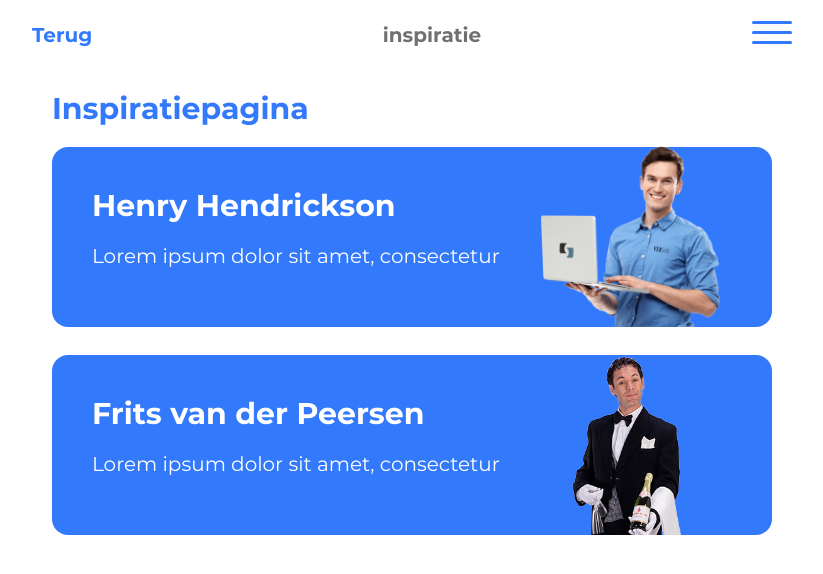
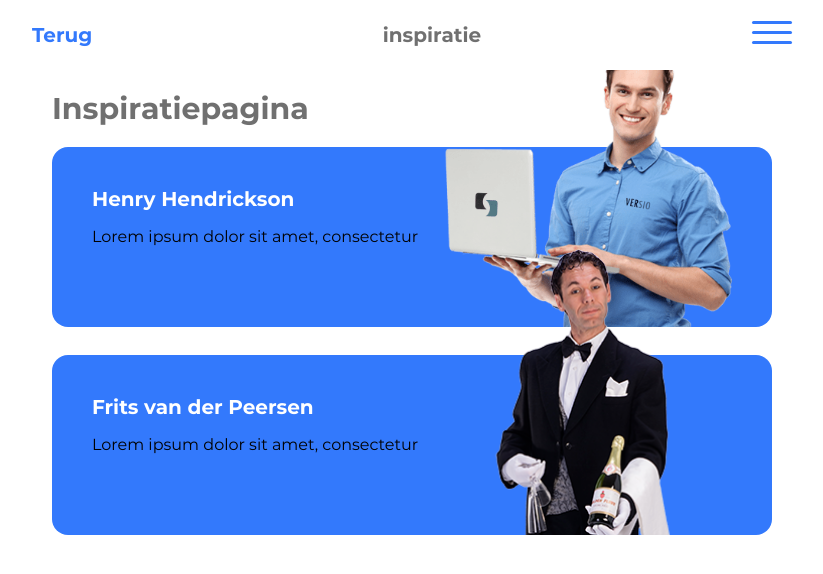
Before and after one commit to bramkorsten/Schmeckapp, a React (Create React App) app in the folder webapp/: page /inspiratie in a window 1280 px wide. Shown: the top 574 px of the page, without its empty margins (228-1051 px from the left). Built offline with nearby package versions, Linux system fonts and the light colour scheme.

Commit message:
removed styling of basic elements in inspiration css

```diff
--- a/webapp/src/pages/home/Home.js
+++ b/webapp/src/pages/home/Home.js
@@ -20,7 +20,7 @@ class Home extends PureComponent {
         <div className={"levelContainer"}>
           <h4>Level 5</h4>
           <div className={"progressbar-outer"}>
-            <div className={"progressbar-inner"} />
+            <div className={"progressbar-inner"} />{" "}
           </div>
           <p className={"xpCounter"}>2070/3850 xp</p>
         </div>
--- a/webapp/src/pages/inspiration/Inspiration.css
+++ b/webapp/src/pages/inspiration/Inspiration.css
@@ -1,22 +1,4 @@
 @import "../../globals/variables.css";
-
-p {
-    font-family: 'Montserrat-Regular';
-    color: white;
-    font-size: 10px;
-}
-
-h1 {
-    font-family: 'Montserrat-Bold';
-    font-size: 30px;
-    color: #3379FC;
-}
-
-h2 {
-    font-family: 'Montserrat-Bold';
-    font-size: 15px;
-    color: #3379FC;
-}
 
 .whiteh2 {
     color: white;
@@ -149,19 +131,7 @@ h2 {
 }
 
 /*media queries*/
-@media only screen and (min-width: 800px) {
-    h2 {
-        font-family: 'Montserrat-Bold';
-        font-size: 30px;
-        color: #3379FC;
-    }
-
-    p {
-        font-family: 'Montserrat-Regular';
-        color: white;
-        font-size: 20px;
-    }
-
+@media only screen and (min-width: --screen-sm) {
     .person-info {
         margin-bottom: 20px;
         float: left;
```
